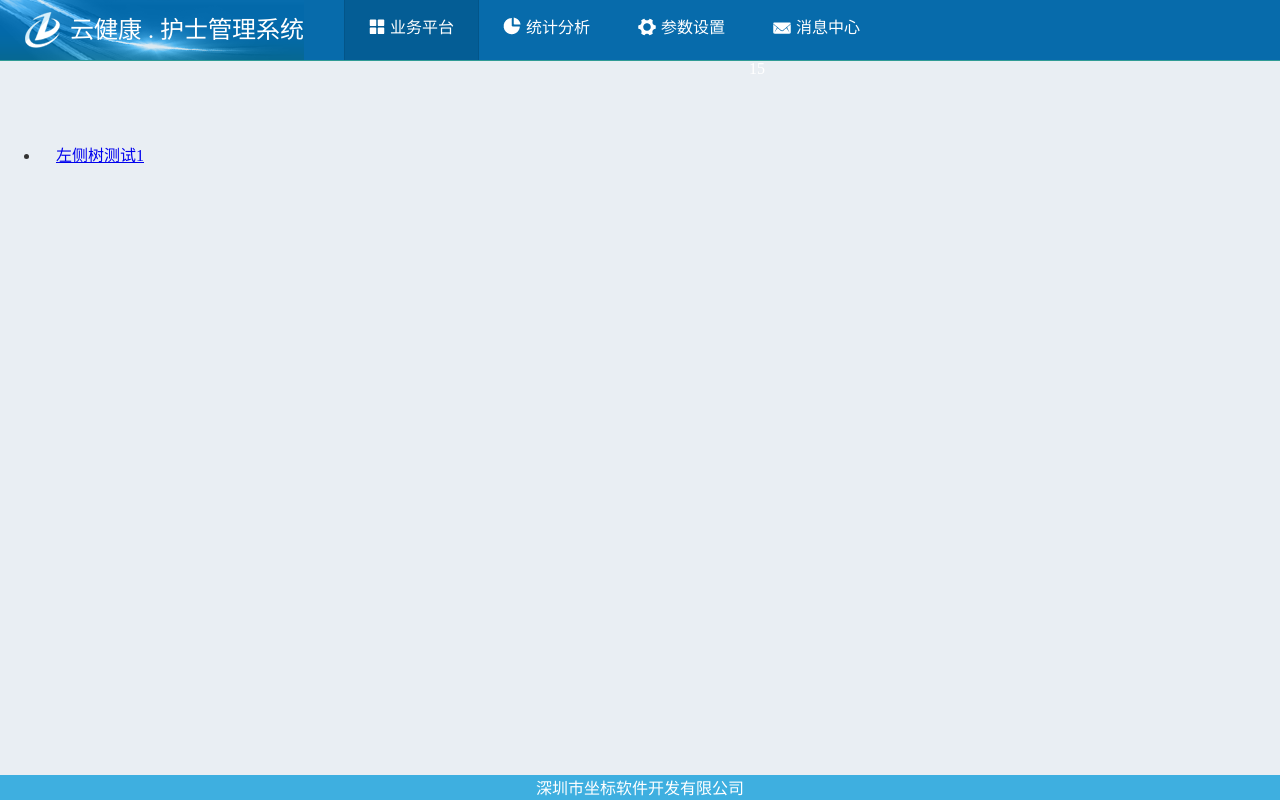
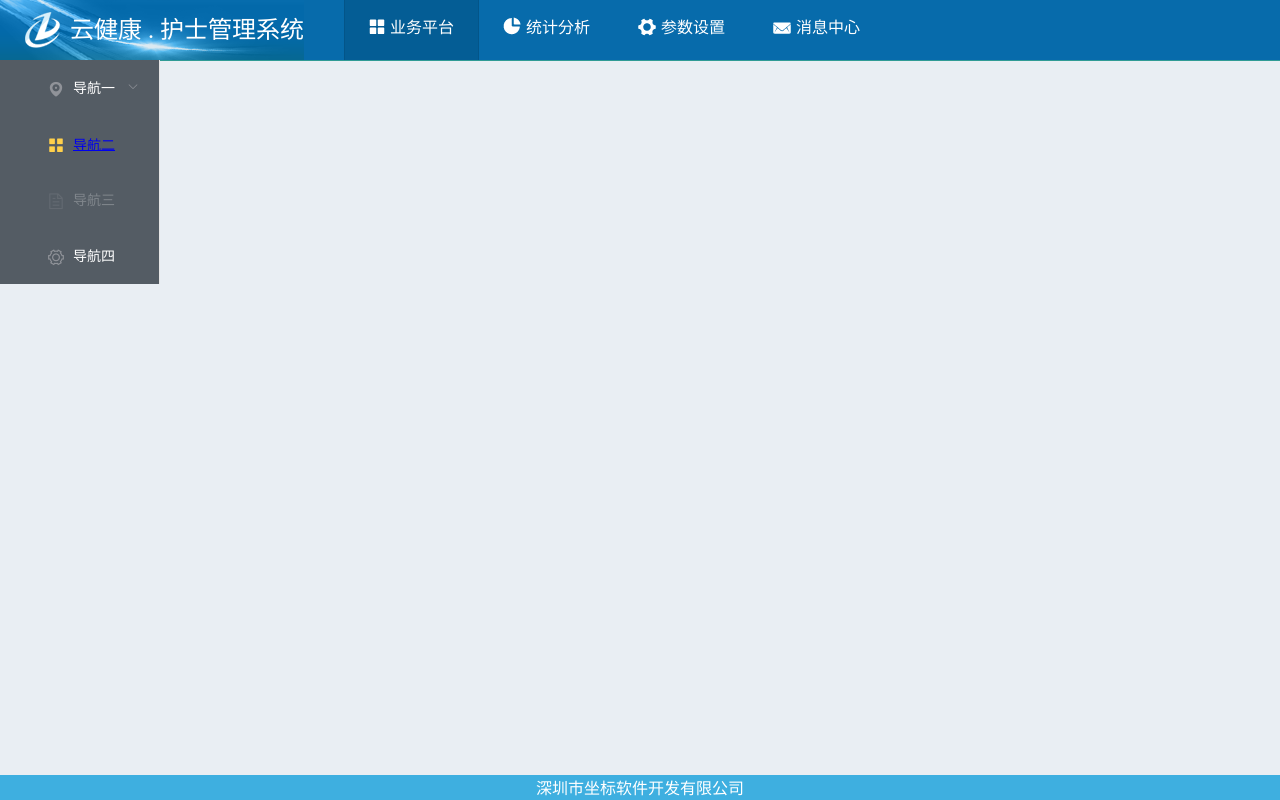
Before and after one commit to cnhis-healthone/cnhis-nurse, a Vue app: page /#/business-platform in a window 1280 px wide. Built offline with nearby package versions, Linux system fonts and the light colour scheme.

Commit message:
菜单添加,样式修改

```diff
--- a/src/components/common/Header.vue
+++ b/src/components/common/Header.vue
@@ -25,9 +25,9 @@
           <router-link id="396" to="/message-center" class="button">
             <span class="headerbg320"></span><span>消息中心</span>
           </router-link>
-          <div class="messageSign">
+          <!--<div class="messageSign">
             <label class="label-normal">15</label>
-          </div>
+          </div>-->
         </li>
       </ul>
     </div>
--- a/src/views/business-platform/Index.vue
+++ b/src/views/business-platform/Index.vue
@@ -7,17 +7,61 @@
 		      <el-main>
 		      	<el-row>
 						  <el-col :span="3"><div class="grid-content bg-purple-dark">
-						  	<ul>
+						  	<!--<ul>
 		      				<li>
 		      					 <router-link id="393" to="/business-platform/text" class="button">
 						            <span class="headerbg"></span><span>左侧树测试1</span>
 						          </router-link>
 		      					</li>
-		      		  </ul>
-						    </div></el-col>
-						      <el-col :span="21">
-						      	<router-view name='left'></router-view>
-						        <div class="grid-content bg-purple-dark">
+		      		  </ul>-->
+		      		  <el-menu
+						      default-active="2"
+						      class="el-menu-vertical-demo"
+						      @open="handleOpen"
+						      @close="handleClose"
+						      background-color="#545c64"
+						      text-color="#fff"
+						      active-text-color="#ffd04b">
+						      <el-submenu index="1">
+						        <template slot="title">
+						          <i class="el-icon-location"></i>
+						          <span>导航一</span>
+						        </template>
+						        <el-menu-item-group>
+						          <template slot="title">分组一</template>
+						          <el-menu-item index="1-1">选项1</el-menu-item>
+						          <el-menu-item index="1-2">选项2</el-menu-item>
+						        </el-menu-item-group>
+						        <el-menu-item-group title="分组2">
+						          <el-menu-item index="1-3">选项3</el-menu-item>
+						        </el-menu-item-group>
+						        <el-submenu index="1-4">
+						          <template slot="title">选项4</template>
+						          <el-menu-item index="1-4-1">选项1</el-menu-item>
+						        </el-submenu>
+						      </el-submenu>
+						      <el-menu-item index="2">
+						        <i class="el-icon-menu"></i>
+
+						        <span>
+						        	<router-link id="393" to="/business-platform/text" class="button">
+						            <span class="headerbg"></span><span>导航二</span>
+						          </router-link>
+						        </span>
+						      </el-menu-item>
+						      <el-menu-item index="3" disabled>
+						        <i class="el-icon-document"></i>
+						        <span slot="title">导航三</span>
+						      </el-menu-item>
+						      <el-menu-item index="4">
+						        <i class="el-icon-setting"></i>
+						        <span slot="title">导航四</span>
+						      </el-menu-item>
+						    </el-menu>
+						   </div></el-col>
+					      <el-col :span="21">
+					      	<router-view name='left'></router-view>
+					        <div class="grid-content bg-purple-dark">
 
 						    </div>
 						  </el-col>
@@ -38,7 +82,8 @@
     const Index = {
       data(){
         return {
-		  };
+
+		  	};
       },
       components: {
         Header,
@@ -48,6 +93,7 @@
 
 export default Index;
 </script>
+
 
 <style scoped>
 	.panel-content{
```
